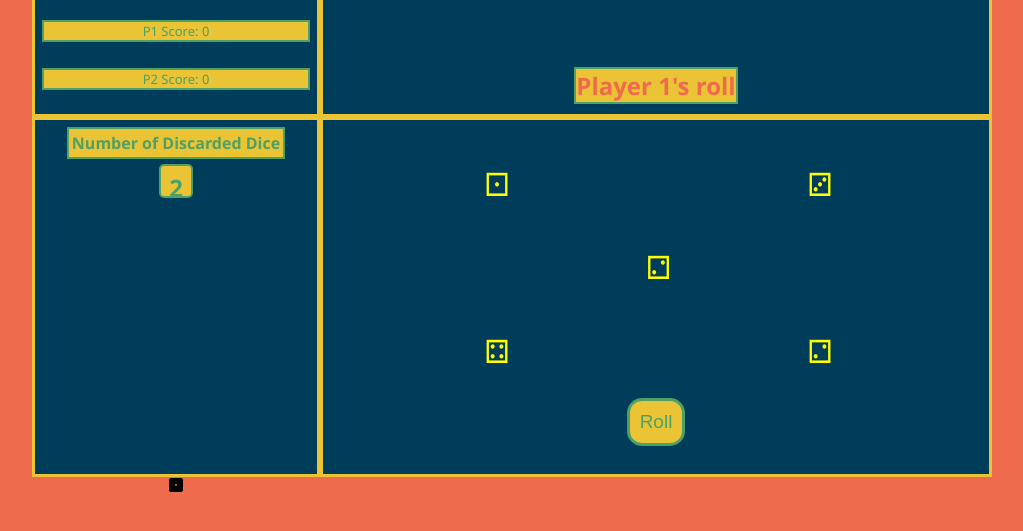
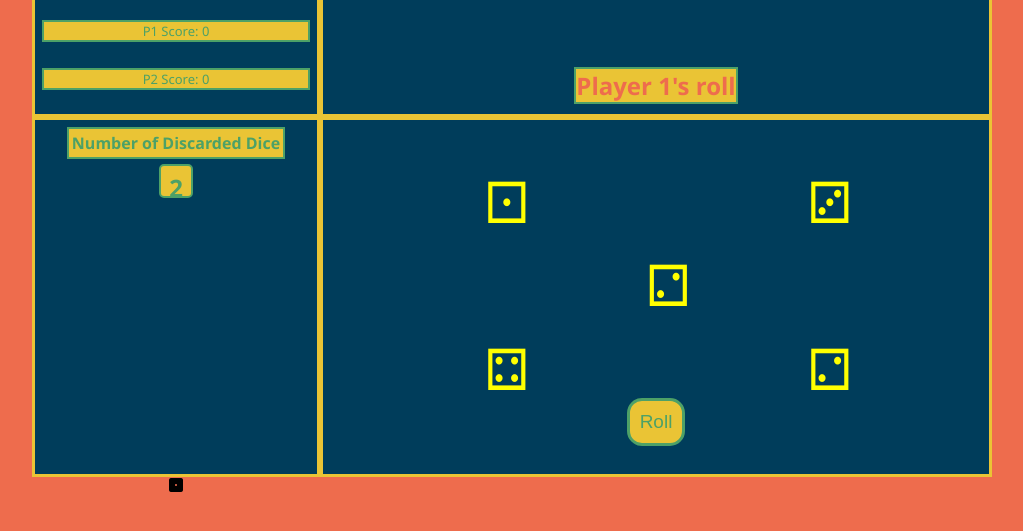
Before and after one commit to DevonJenkins/Dead-Dice-browser-game, a plain HTML site: page index.html in a window 1280 px wide. Both pictures are taken after a click on the button "Click to Play". Shown: the part 203-734 px from the top of the page, without its empty margins (128-1151 px from the left). Drawn offline with Linux system fonts and the light colour scheme.

Commit message:
increase size of dice

```diff
--- a/css/style.css
+++ b/css/style.css
@@ -126,7 +126,7 @@ ul{
   /* border-radius: 50%; */
   /* background-color:white; */
   margin: 0 auto;
-
+  font-size: 57px;
   }
 
 .first-face {
```
